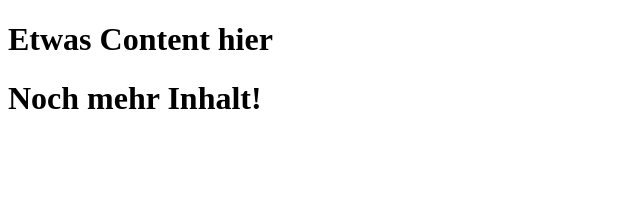
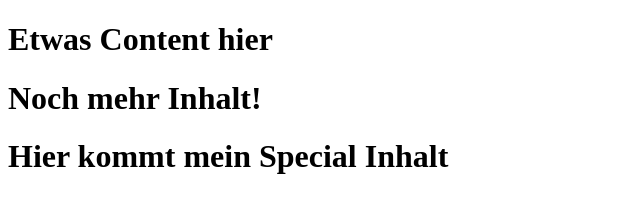
Before and after one commit to nrammelmueller/github_merge_example3b, a plain HTML site: page index.html in a window 1280 px wide. Shown: the whole page, without its empty margins (0-640 px from the left). Drawn offline with Linux system fonts and the light colour scheme.

Commit message:
special added

```diff
--- a/index.html
+++ b/index.html
@@ -11,5 +11,7 @@
 
     <h1>Noch mehr Inhalt!</h1>
 
+    <h1>Hier kommt mein Special Inhalt</h1>
+
 </body>
 </html>
```
